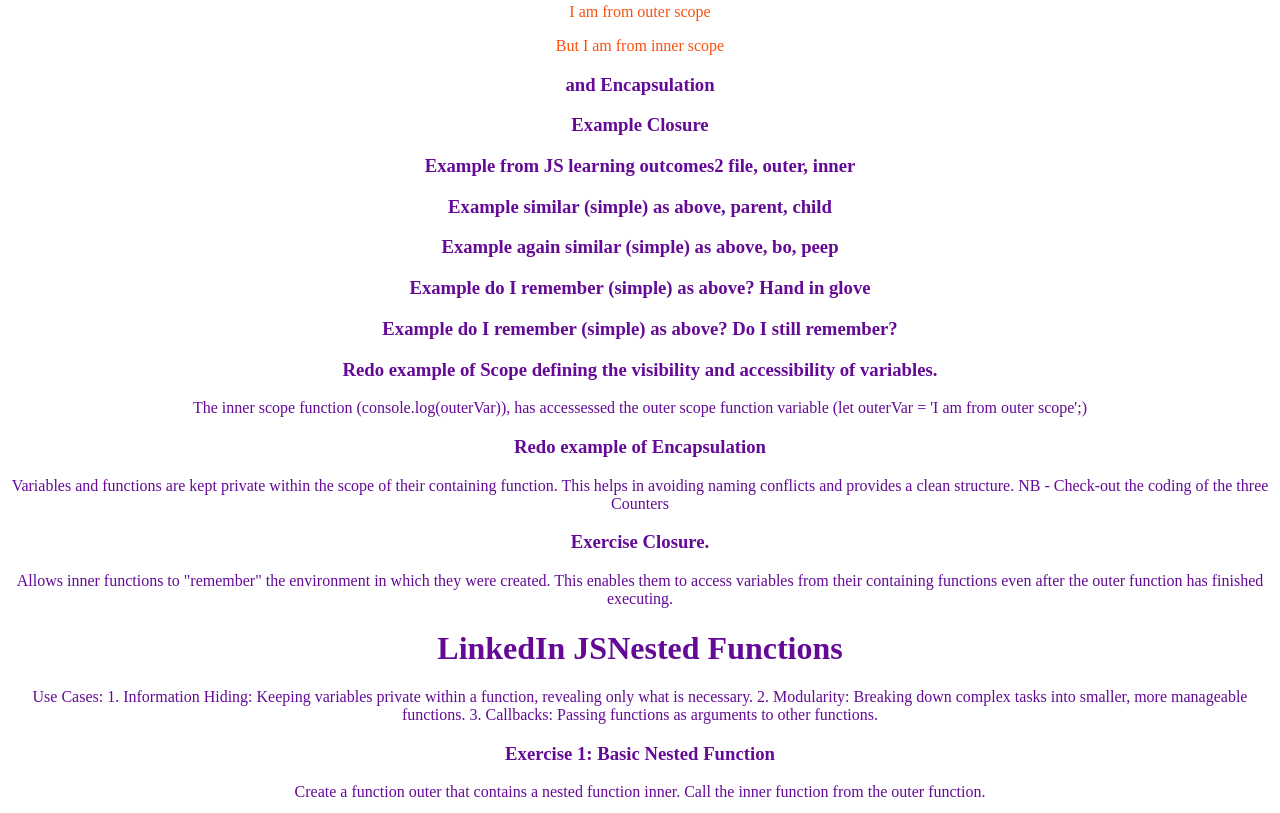
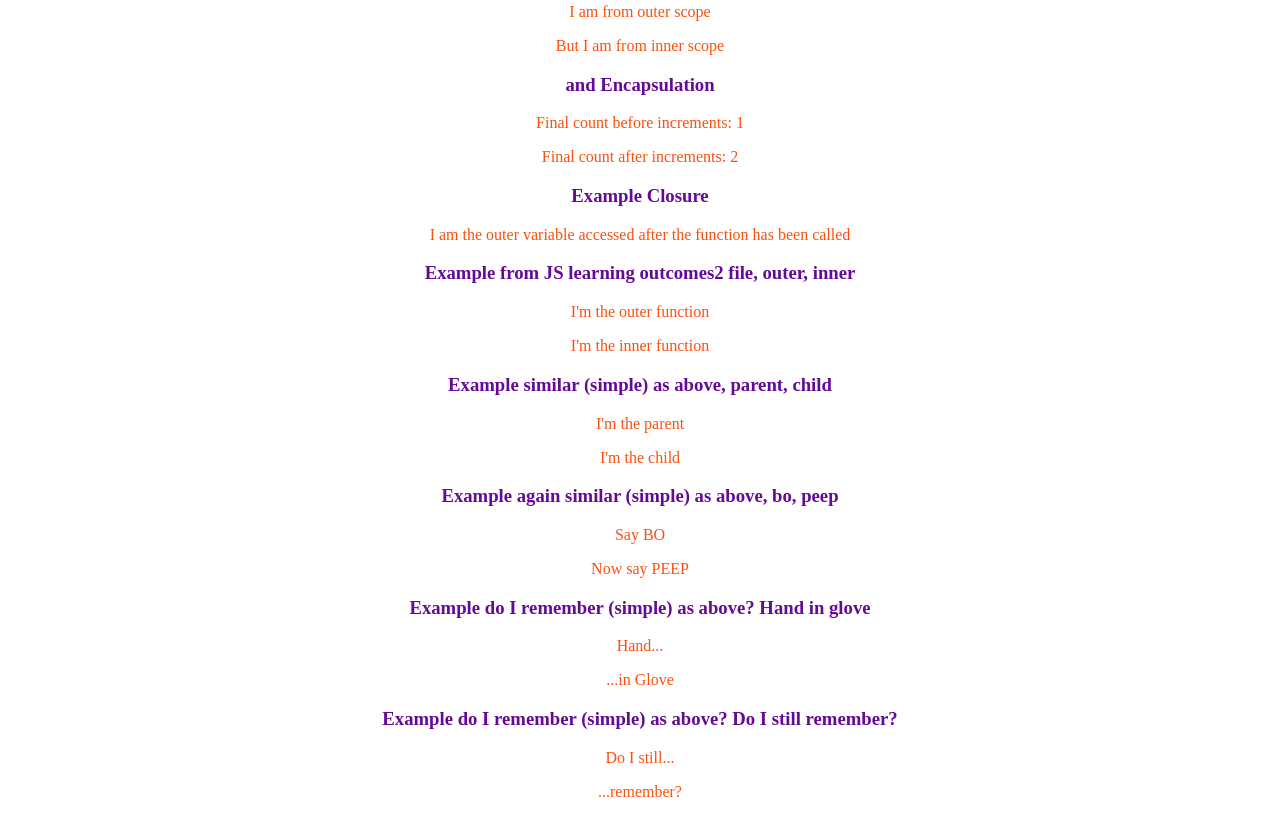
Before and after one commit to 1BobC/1jsNest, a plain HTML site: page index.html in a window 1280 px wide. Shown: the part 607-1420 px from the top of the page. Drawn offline with Linux system fonts and the light colour scheme.

Commit message:
Tinkered up to Redo Scope ok

```diff
--- a/index.html
+++ b/index.html
@@ -34,17 +34,33 @@
 
 <h3>and Encapsulation</h3>
 
+<p><div id="CountB before"></div></p>
+<p><div id="CountB after"></div></p>
+
 <h3>Example Closure</h3>
+<p><div id="outerClosure"></div></p>
 
 <h3>Example from JS learning outcomes2 file, outer, inner</h3>
+<p><div id="outerFunction"></div></p>
+<p><div id="innerFunction"></div></p>
+
 
 <h3>Example similar (simple) as above, parent, child</h3>
+<p><div id="parent"></div></p>
+<p><div id="child"></div></p>
 
 <h3>Example again similar (simple) as above, bo, peep</h3>
+<p><div id="bo"></div></p>
+<p><div id="peep"></div></p>
+
 
 <h3>Example do I remember (simple) as above? Hand in glove</h3>
+<p><div id="hand"></div></p>
+<p><div id="glove"></div></p>
 
 <h3>Example do I remember (simple) as above? Do I still remember?</h3>
+<p><div id="still"></div></p>
+<p><div id="remeber"></div></p>
 
 <h3>Redo example of Scope defining the visibility and accessibility of variables.</h3>
 <p>The inner scope function (console.log(outerVar)), has accessessed the outer scope function
--- a/jscript.js
+++ b/jscript.js
@@ -89,9 +89,14 @@
       let countB = 0;
 
       function increment() {
+
+        console.log("Before increment: " + countB);
+        document.getElementById("CountB before").innerText= ("Final count before increments: " + countB);
+
         countB++;
-        console.log(countB);
 
+        console.log("After increment: " + countB);
+        document.getElementById("CountB after").innerText= ("Final count after increments: " + countB);
       }
       return increment;
 
@@ -101,74 +106,83 @@
       counterFunctionB(); //Output 2
 
 //Example Closure
-    // function outerClosure() {
-    //   let outerVar = "I am from outer closure";
+    function outerClosure() {
+      let outerVar = "I am the outer variable accessed after the function has been called";
 
-    //   function innerClosure() {
-    //     console.log(outerVar); //Accessing outer variable even after function called
+      function innerClosure() {
+        console.log(outerVar); //Accessing outer variable even after function called
+        document.getElementById("outerClosure").innerText= outerVar;
 
-    //   }
-    //   return innerClosure;
+      }
+      return innerClosure;
 
-    // }
-    //   const closureFunction = outerClosure();
-    //   closureFunction() ; //Output: I am from outer closure
+    }
+      const closureFunction = outerClosure();
+      closureFunction() ; //Output: I am the outer variable accessed after the function has been called
 
 //Example from JS learning outcomes2 file
-    // function outerF(){
-    //   console.log("I'm the outer function");
+    function outerF(){
+      console.log("I'm the outer function");
+      document.getElementById("outerFunction").innerText= "I'm the outer function";
 
-    //   function innerF(){
-    //     console.log("I'm the inner function");
-    //   }
-    //   innerF();
-    // }
-    //   outerF();
+      function innerF(){
+        console.log("I'm the inner function");
+        document.getElementById("innerFunction").innerText= "I'm the inner function";
+      }
+      innerF();
+    }
+      outerF();
 
     //Example similar (simple) as above
-    // function parent(){
-    //   console.log("I'm the parent");
+    function parent(){
+      console.log("I'm the parent");
+      document.getElementById("parent").innerText= "I'm the parent";
 
-    //   function child(){
-    //     console.log("I'm the child");
-    //   }
-    //     child();
-    // }
-    //     parent();
+      function child(){
+        console.log("I'm the child");
+        document.getElementById("child").innerText= "I'm the child";
+      }
+        child();
+    }
+        parent();
 
 //Example again similar (simple) as above
-    // function bo(){
-    //   console.log("Say BO");
+    function bo(){
+      console.log("Say BO");
+      document.getElementById("bo").innerText= "Say BO";
 
-    //   function peep(){
-    //     console.log("Now say PEEP!");
-    //   }
-    //   peep();
-    // }
-    //   bo();
+      function peep(){
+        console.log("Now say PEEP!");
+        document.getElementById("peep").innerText= "Now say PEEP";
+      }
+      peep();
+    }
+      bo();
 
 //Example do I remember (simple) as above? Hand in glove
-    // function hand(){
-    //   console.log("Hand ");
+    function hand(){
+      console.log("Hand... ");
+      document.getElementById("hand").innerText= "Hand... ";
 
-    //   function glove(){
-    //     console.log("in Glove");
-
-    //   }
-    //   glove();
-    // }
-    //   hand();
+      function glove(){
+        console.log("...in Glove");
+        document.getElementById("glove").innerText= "...in Glove ";
+      }
+      glove();
+    }
+      hand();
 
 //Example do I still remember?
-    // function still(){
-    //   console.log("Do I still ");
-
-    //   function remember(){
-    //     console.log("remember?");
-    //   }
-    //   remember();
-    // }
-    //   still();
+    function still(){
+      console.log("Do I still... ");
+      document.getElementById("still").innerText= "Do I still... ";
+      function remember(){
+        console.log("...remember?");
+        document.getElementById("remeber").innerText= "...remember? ";
+      }
+      remember();
+    }
+      still();
 
 //Redo example of Scope defining the visibility and accessibility of variables.
       // function outerScopeEG(){
```
Also changed, not shown: 1 other file.
